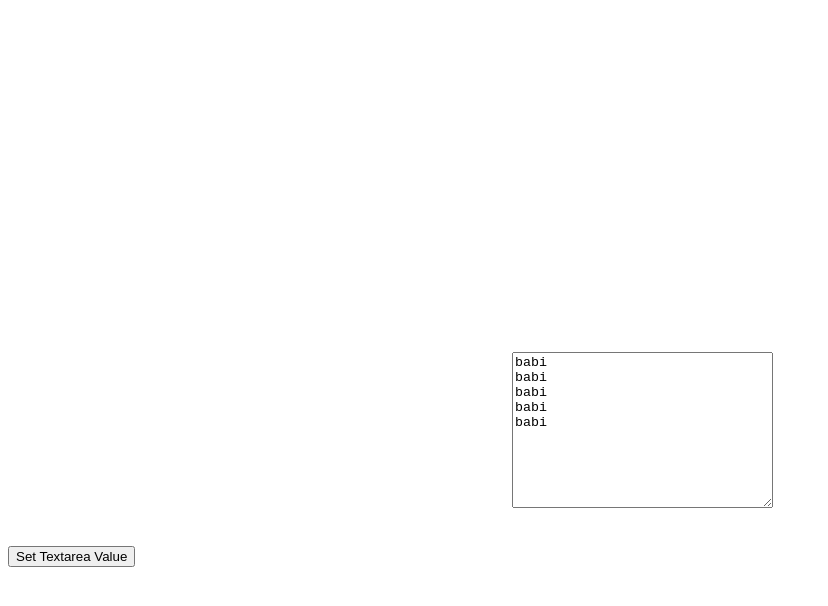
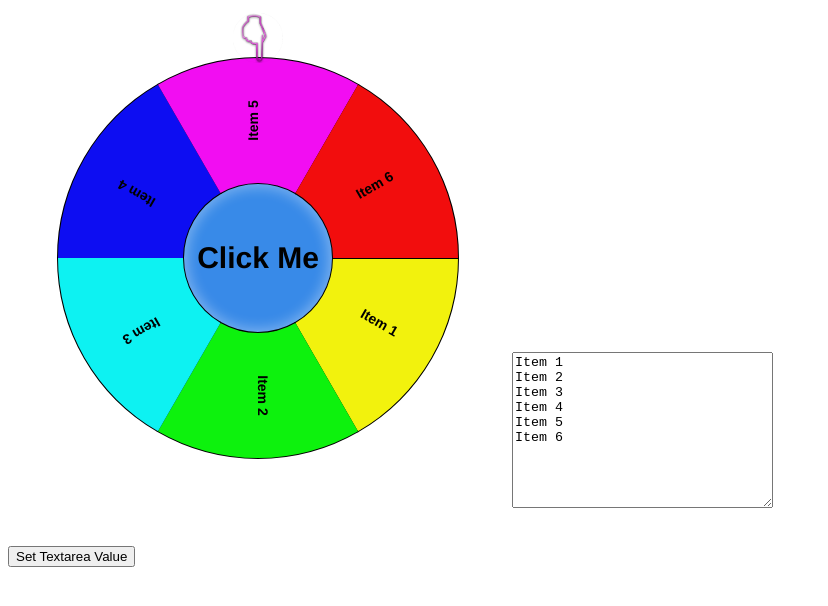
Before and after one commit to Septiodwi/spinners, a plain HTML site: page index.html in a window 1280 px wide. Shown: the whole page, without its empty margins (0-828 px from the left). Drawn offline with nearby package versions, Linux system fonts and the light colour scheme.

Commit message:
first push

```diff
--- a/demo.html
+++ b/index.html
@@ -4,26 +4,25 @@
 	<script type="text/javascript" src="http://code.jquery.com/jquery-1.11.3.min.js"></script>
 	<script type="text/javascript" src="jquery-ui.min.js"></script>
 	<script type="text/javascript" src="src/rouletteWheel.js"></script>
-	<script src="https://code.jquery.com/jquery-3.5.0.js"></script>
 	<script type="text/javascript">
 		$(function(){
 			var names = [];
 			var textarea = document.querySelector('textarea#name');
 			var cek = textarea.value.split('\n');
-			// var log = document.getElementById('name').value.split(/\n/);
+			var log = document.getElementById('name').value.split(/\n/);
 
 			// var i;
 			// for (i = cek.lenght; i < cek.length; i++) {
 			// i = [];
 			// }
 
-			$( "textarea" ).keyup(function() {
-				var value = $( this ).val();
-				var key = $( this ).val().split('\n') ;
-				var items = key;
-			console.log(key);
-			}).keyup();
+			// $( "textarea" ).keyup(function() {
+			// 	var value = $( this ).val();
+			// 	var key = $( this ).val().split('\n') ;
+			// }).keyup();
 
+			console.log(log);
+				var items = log;
 
 			// function updateValue() {
 			// names = cek;
@@ -38,7 +37,7 @@
 		// });
 
 		  $('#canvas').rouletteWheel({
-		    items : 'items',
+		    items : items,
 		    selected : function(key, value){
 		      alert('SELECTED : ' + key + ' => ' + value);
 		    },
@@ -52,11 +51,12 @@
 <body>
 
 	<canvas id="canvas" width="500" height="500"></canvas>
-	<textarea name="" id="name" cols="30" rows="10">babi
-babi
-babi
-babi
-babi</textarea>
+	<textarea name="" id="name" cols="30" rows="10">Item 1
+Item 2
+Item 3
+Item 4
+Item 5
+Item 6</textarea>
 <p></p>
 <br>
 <button type="button">Set Textarea Value</button>
```
